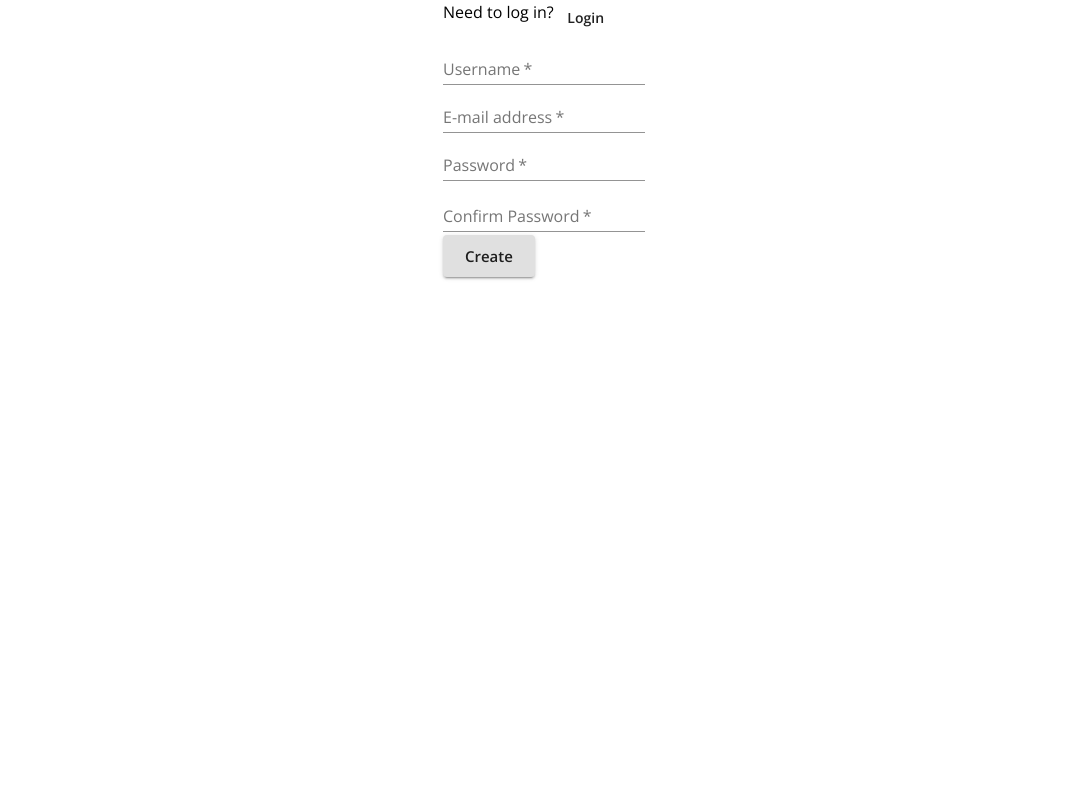
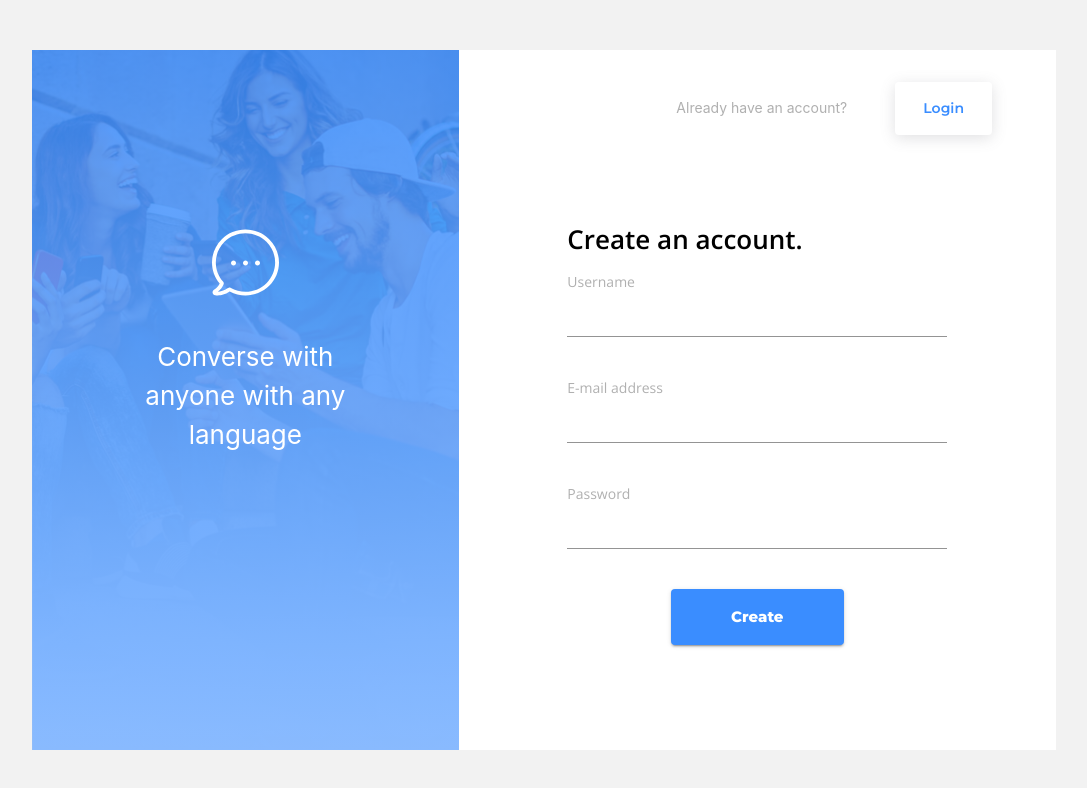
Before and after one commit to francispham/messenger-880, a React (Create React App) app in the folder client/: page / in a window 1280 px wide. Shown: the top 788 px of the page, without its empty margins (96-1183 px from the left). Built offline with nearby package versions, Linux system fonts and the light colour scheme; no server answers.

Commit message:
Feature: Implemented New Desgin for Login/Signup Pages

```diff
--- a/client/public/index.html
+++ b/client/public/index.html
@@ -14,6 +14,11 @@
       rel="stylesheet"
       type="text/css"
     />
+    <link
+      href="https://fonts.googleapis.com/css2?family=Montserrat:wght@600;800&display=swap"
+      rel="stylesheet"
+      type="text/css"
+      >
     <!--
       Notice the use of %PUBLIC_URL% in the tags above.
       It will be replaced with the URL of the `public` folder during the build.
--- a/client/src/Login.js
+++ b/client/src/Login.js
@@ -1,3 +1,4 @@
+
 import React from "react";
 import { Redirect, useHistory } from "react-router-dom";
 import { connect } from "react-redux";
@@ -8,11 +9,46 @@ import {
   Button,
   FormControl,
   TextField,
+  FormLabel,
 } from "@material-ui/core";
+import { makeStyles } from "@material-ui/core/styles";
+
 import { login } from "./store/utils/thunkCreators";
+import SideBanner from "./components/SideBanner";
+
+export const useStyles = makeStyles(() => ({
+  root: {
+    width: '100vw',
+    height: '100vh',
+    background: '#F2F2F2',
+  },
+  grid: {
+    width: '1024px',
+    height: '700px',
+    background: '#FFFFFF',
+  },
+  subGrid: {
+    height: '100%',
+  },
+  form: {
+    width: '380px',
+    height: '358px',
+    padding: '2rem',
+  },
+  topButton: {
+    padding: '1em 2em',
+    fontWeight: '600',
+    boxShadow: 'rgba(100, 100, 111, 0.2) 0px 3px 15px 0px'
+  },
+  button: {
+    padding: '1em 4em',
+    margin: '3.5rem auto',
+  },
+}));
 
 const Login = (props) => {
   const history = useHistory();
+  const classes = useStyles();
   const { user, login } = props;
 
   const handleLogin = async (event) => {
@@ -28,40 +64,88 @@ const Login = (props) => {
   }
 
   return (
-    <Grid container justify="center">
-      <Box>
-        <Grid container item>
-          <Typography>Need to register?</Typography>
-          <Button onClick={() => history.push("/register")}>Register</Button>
+    <Grid
+      container
+      alignItems="center"
+      justifyContent="center"
+      className={classes.root}
+    >
+      <Grid container item className={classes.grid}>
+        <Grid container alignItems="center" justifyContent="center" item xs={12} sm={5}>
+          <SideBanner />
         </Grid>
+        <Grid container justifyContent="center" item xs={12} sm={7}>
+          <Box position="relative" width="100%">
+            <Box position="absolute" right={0} width="100%" padding={2}>
+              <Grid container alignItems="baseline" justifyContent="flex-end" item>
+                <Box fontSize="fontSize" color="secondary.main">Don&#39;t have an account?</Box>
+                <Button
+                  color="primary"
+                  onClick={() => history.push("/register")}
+                  className={classes.topButton}>Create account</Button>
+              </Grid>
+            </Box>
+            <Grid
+              item
+              container
+              direction="column"
+              justifyContent="center"
+              alignItems="center"
+              className={classes.subGrid}
+            >
+              <Box className={classes.form}>
+                <Typography variant="h3" component="h3">Welcome back!</Typography>
                 <form onSubmit={handleLogin}>
                   <Grid>
-            <Grid>
+                    <Grid
+                      item
+                      container
+                      direction="column"
+                      justifyContent="center"
+                    >
+                      <FormLabel>
+                        <Box
+                          paddingTop={3.5}
+                          fontSize="fontSize"
+                          color="secondary.main">Username</Box>
+                      </FormLabel>
                       <FormControl margin="normal" required>
                         <TextField
                           aria-label="username"
-                  label="Username"
                           name="username"
                           type="text"
                         />
                       </FormControl>
-            </Grid>
+                      <FormLabel>
+                        <Box
+                          paddingTop={4}
+                          fontSize="fontSize"
+                          color="secondary.main">Password</Box>
+                      </FormLabel>
                       <FormControl margin="normal" required>
                         <TextField
-                label="password"
                           aria-label="password"
                           type="password"
                           name="password"
                           />
                       </FormControl>
-            <Grid>
-              <Button type="submit" variant="contained" size="large">
-                Login
-              </Button>
                     </Grid>
+                    <Box textAlign="center">
+                      <Button
+                        size="large"
+                        type="submit"
+                        color="primary"
+                        variant="contained"
+                        className={classes.button}
+                      >Login</Button>
+                    </Box>
                   </Grid>
                 </form>
               </Box>
+            </Grid>
+          </Box>
+        </Grid>
+      </Grid>
     </Grid>
   );
 };
--- a/client/src/Signup.js
+++ b/client/src/Signup.js
@@ -1,4 +1,4 @@
-import React, { useState } from "react";
+import React from "react";
 import { Redirect, useHistory } from "react-router-dom";
 import { connect } from "react-redux";
 import {
@@ -8,26 +8,53 @@ import {
   Button,
   FormControl,
   TextField,
-  FormHelperText,
+  FormLabel,
 } from "@material-ui/core";
+import { makeStyles } from "@material-ui/core/styles";
+
 import { register } from "./store/utils/thunkCreators";
+import SideBanner from "./components/SideBanner";
+
+export const useStyles = makeStyles(() => ({
+  root: {
+    width: '100vw',
+    height: '100vh',
+    background: '#F2F2F2',
+  },
+  grid: {
+    width: '1024px',
+    height: '700px',
+    background: '#FFFFFF',
+  },
+  subGrid: {
+    height: '100%',
+  },
+  form: {
+    width: '380px',
+    height: '358px',
+    padding: '2rem',
+  },
+  topButton: {
+    padding: '1em 2em',
+    fontWeight: '600',
+    boxShadow: 'rgba(100, 100, 111, 0.2) 0px 3px 15px 0px'
+  },
+  button: {
+    padding: '1em 4em',
+    margin: '2.5rem auto',
+  },
+}));
 
 const Login = (props) => {
   const history = useHistory();
+  const classes = useStyles();
   const { user, register } = props;
-  const [formErrorMessage, setFormErrorMessage] = useState({});
 
   const handleRegister = async (event) => {
     event.preventDefault();
     const username = event.target.username.value;
     const email = event.target.email.value;
     const password = event.target.password.value;
-    const confirmPassword = event.target.confirmPassword.value;
-
-    if (password !== confirmPassword) {
-      setFormErrorMessage({ confirmPassword: "Passwords must match" });
-      return;
-    }
 
     await register({ username, email, password });
   };
@@ -37,72 +64,104 @@ const Login = (props) => {
   }
 
   return (
-    <Grid container justify="center">
-      <Box>
-        <Grid container item>
-          <Typography>Need to log in?</Typography>
-          <Button onClick={() => history.push("/login")}>Login</Button>
+    <Grid
+      container
+      alignItems="center"
+      justifyContent="center"
+      className={classes.root}
+    >
+      <Grid container item className={classes.grid}>
+        <Grid container alignItems="center" justifyContent="center" item xs={12} sm={5}>
+          <SideBanner />
         </Grid>
+        <Grid container justifyContent="center" item xs={12} sm={7}>
+          <Box position="relative" width="100%">
+            <Box right={0} position="absolute" width="100%" padding={2}>
+              <Grid container alignItems="baseline" justifyContent="flex-end" item>
+                <Box fontSize="fontSize" color="secondary.main">Already have an account?</Box>
+                <Button
+                  color="primary"
+                  onClick={() => history.push("/login")}
+                  className={classes.topButton}>Login</Button>
+              </Grid>
+            </Box>
+            <Grid
+              item
+              container
+              direction="column"
+              justifyContent="center"
+              alignItems="center"
+              className={classes.subGrid}
+            >
+              <Box className={classes.form}>
+                <Typography variant="h4" component="h3">Create an account.</Typography>
                 <form onSubmit={handleRegister}>
                   <Grid>
-            <Grid>
+                    <Grid
+                      item
+                      container
+                      direction="column"
+                      justifyContent="center"
+                    >
+                      <FormLabel>
+                        <Box
+                          paddingTop={2.5}
+                          paddingBottom={2}
+                          fontSize="fontSize"
+                          color="secondary.main">Username</Box>
+                      </FormLabel>
                       <FormControl>
                         <TextField
                           aria-label="username"
-                  label="Username"
                           name="username"
                           type="text"
                           required
                         />
                       </FormControl>
-            </Grid>
-            <Grid>
+                      <FormLabel>
+                        <Box
+                          paddingTop={5.5}
+                          paddingBottom={2}
+                          fontSize="fontSize"
+                          color="secondary.main">E-mail address</Box>
+                      </FormLabel>
                       <FormControl>
                         <TextField
-                  label="E-mail address"
                           aria-label="e-mail address"
                           type="email"
                           name="email"
                           required
                         />
                       </FormControl>
-            </Grid>
-            <Grid>
-              <FormControl error={!!formErrorMessage.confirmPassword}>
+                      <FormLabel>
+                        <Box
+                          paddingTop={5.5}
+                          paddingBottom={2}
+                          fontSize="fontSize"
+                          color="secondary.main">Password</Box>
+                      </FormLabel>
+                      <FormControl>
                         <TextField
                           aria-label="password"
-                  label="Password"
                           type="password"
                           inputProps={{ minLength: 6 }}
                           name="password"
                           required
                         />
-                <FormHelperText>
-                  {formErrorMessage.confirmPassword}
-                </FormHelperText>
                       </FormControl>
                     </Grid>
-            <Grid>
-              <FormControl error={!!formErrorMessage.confirmPassword}>
-                <TextField
-                  label="Confirm Password"
-                  aria-label="confirm password"
-                  type="password"
-                  inputProps={{ minLength: 6 }}
-                  name="confirmPassword"
-                  required
-                />
-                <FormHelperText>
-                  {formErrorMessage.confirmPassword}
-                </FormHelperText>
-              </FormControl>
-            </Grid>
-            <Button type="submit" variant="contained" size="large">
+                    <Box textAlign="center">
+                      <Button color="primary" type="submit" variant="contained" size="large" className={classes.button}>
                         Create
                       </Button>
+                    </Box>
                   </Grid>
                 </form>
               </Box>
+            </Grid>
+          </Box>
+        </Grid>
+      </Grid>
     </Grid>
   );
 };
--- /dev/null
+++ b/client/src/components/SideBanner.js
@@ -0,0 +1,72 @@
+import React from "react";
+import {
+  Grid,
+  Box,
+} from "@material-ui/core";
+import { makeStyles } from "@material-ui/core/styles";
+
+import { ReactComponent as CommentIcon } from "../images/bubble.svg";
+import background from "../images/bg-img.png";
+
+const useStyles = makeStyles(() => ({
+  box: {
+    backgroundSize: 'cover',
+    backgroundPosition: 'center',
+    backgroundImage: `url(${background})`,
+  },
+  subBox: {
+    opacity: '0.85',
+    background: 'linear-gradient(#3A8DFF, #86B9FF)',
+  },
+  subGrid: {
+    height: '100%',
+    padding: '3.5rem',
+  },
+}));
+
+export default function SideBanner() {
+  const classes = useStyles();
+
+  return (
+    <Box
+      width="100%"
+      height="700px"
+      position="relative"
+      className={classes.box}
+    >
+      <Box
+        width="100%"
+        height="100%"
+        position="absolute"
+        className={classes.subBox}
+        />
+      <Box
+        height= "100%"
+        top={-45}
+        position="absolute"
+      >
+        <Grid
+          item
+          container
+          direction="column"
+          alignItems="center"
+          justifyContent="center"
+          className={classes.subGrid}
+        >
+          <Box padding="5px">
+            <CommentIcon />
+          </Box>
+          <Box
+            padding= "2rem"
+            fontSize= "26px"
+            color= "#FFFFFF"
+            textAlign= "center"
+            lineHeight={1.5}
+          >
+            Converse with anyone with any language
+          </Box>
+        </Grid>
+      </Box>
+    </Box>
+  );
+}
--- a/client/src/themes/theme.js
+++ b/client/src/themes/theme.js
@@ -1,14 +1,26 @@
-import { createMuiTheme } from "@material-ui/core";
+import { createTheme } from "@material-ui/core";
 
-export const theme = createMuiTheme({
+export const theme = createTheme({
   typography: {
     fontFamily: "Open Sans, sans-serif",
     fontSize: 14,
     button: {
+      letterSpacing: 0,
+      fontWeight: "700",
       textTransform: "none",
-      letterSpacing: 0,
-      fontWeight: "bold"
-    }
+      margin: "1rem 3rem 0",
+      fontFamily: "Montserrat, sans-serif",
+    },
+    h3: {
+      fontSize: 26,
+      fontWeight: 600,
+      padding: "0.5rem 0",
+    },
+    h4: {
+      fontSize: 26,
+      fontWeight: 600,
+      paddingTop: "2px",
+    },
   },
   overrides: {
     MuiInput: {
```
Also changed, not shown: client/src/images/bg-img.png (added), client/src/images/bubble.svg (added). Lines whose indentation alone changed are shown as unchanged.
